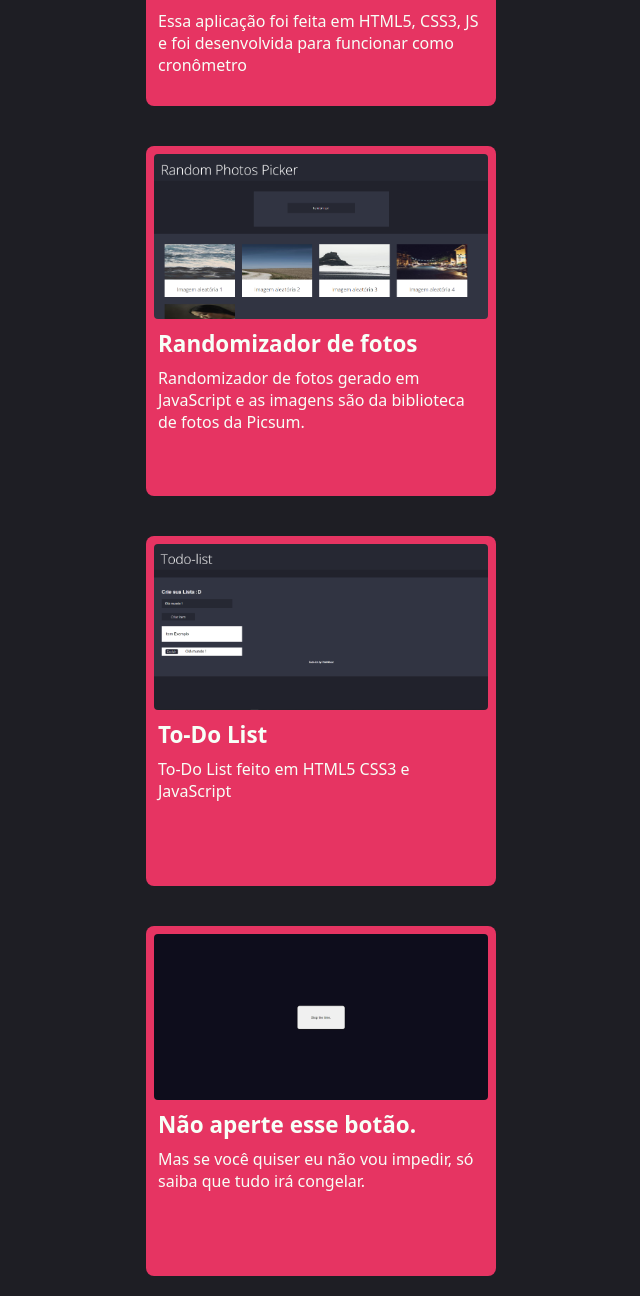
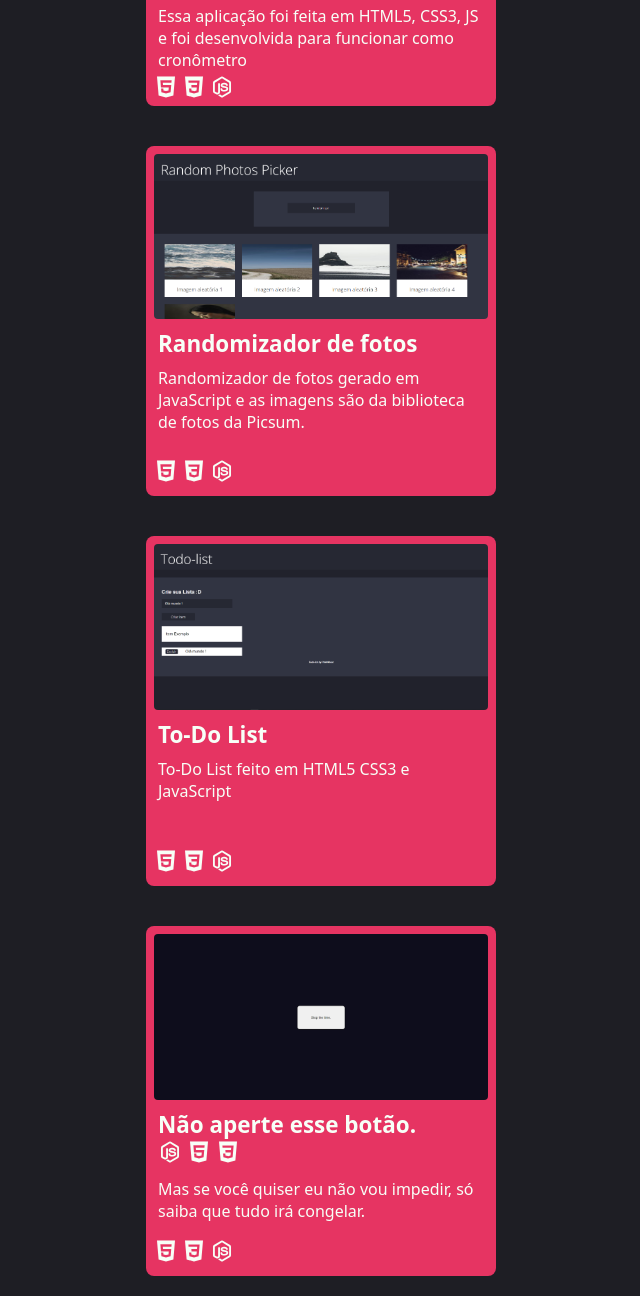
Before and after one commit to OTrigo/otrigo.github.io, a plain HTML site: page index.html in a window 1280 px wide. Shown: the part 2068-3364 px from the top of the page, without its empty margins (319-959 px from the left). Drawn offline with nearby package versions, Linux system fonts and the light colour scheme; a script that the page names is missing.

Commit message:
Implementação de icone de tecnologias
Além da implementação de ícones foi adicionado também uma nova div aos cards

```diff
--- a/assets/css/style.css
+++ b/assets/css/style.css
@@ -309,7 +309,7 @@ article.projetosjs{
     cursor: pointer;
 }
 
-.card-js-footer{
+.card-js-description{
     font-size:1rem;
     width: 100%;
     height: 100%;
--- a/index.html
+++ b/index.html
@@ -88,30 +88,54 @@
                 <h2 class="title">Projetos em JavaScript Puro</h2>
                 <div class="grupo-projetos-js">
                         <div class="card-js">
+
                             <a href="projetos/calc/index.html" target="_blank">
                                 <div class="card-js-content">
                                     <img src="assets/images/js-puro/calculadora.png">
                                 </div>
                             </a>
+
                             <div class="card-js-header">
                                 <h3>Calculadora em Js Puro</h3>
                             </div>
-                            <div class="card-js-footer">
+
+                            <div class="card-js-description">
                                 <p>Calculadora criada a partir de HTML5, CSS3 e JavaScript.</p>
                             </div>
+
+                            <div class="card-js-footer">
+                                <p>
+                                    <ion-icon name="logo-html5"></ion-icon>
+                                    <ion-icon name="logo-css3"></ion-icon>
+                                    <ion-icon name="logo-nodejs"></ion-icon>
+                                </p>
+                            </div>
+
                         </div>
                         <div class="card-js">
+
                             <a href="projetos/flexibleWebApp/index.html" target="_blank">
                                 <div class="card-js-content">
                                     <img src="assets/images/js-puro/flexWebApp.png">
                                 </div>
                             </a>
+
                             <div class="card-js-header">
                                 <h3>FlexWebApp - Aplicação para gerar html</h3>
                             </div>
-                            <div class="card-js-footer">
+
+                            <div class="card-js-description">
                                 <p>Gerador de texto usando conceitos sobre DOM utilizando JavaScript</p>
                             </div>
+
+                            <div class="card-js-footer">
+                                <p>
+                                    <ion-icon name="logo-html5"></ion-icon>
+                                    <ion-icon name="logo-css3"></ion-icon>
+                                    <ion-icon name="logo-nodejs"></ion-icon>
+                                </p>
+                            </div>
+
                         </div>
                         <div class="card-js">
                             <a href="projetos/stopwatch/" target="_blank">
@@ -122,35 +146,67 @@
                             <div class="card-js-header">
                                 <h3>StopWatch - Cronômetro virtual</h3>
                             </div>
-                            <div class="card-js-footer">
+                            <div class="card-js-description">
                                 <p>Essa aplicação foi feita em HTML5, CSS3, JS e foi desenvolvida para
                                     funcionar como cronômetro</p>
                             </div>
+
+                            <div class="card-js-footer">
+                                <p>
+                                    <ion-icon name="logo-html5"></ion-icon>
+                                    <ion-icon name="logo-css3"></ion-icon>
+                                    <ion-icon name="logo-nodejs"></ion-icon>
+                                </p>
+                            </div>
+
                         </div>
                         <div class="card-js">
+
                             <a href="projetos/random-photos/" target="_blank">
                                 <div class="card-js-content">
                                     <img src="assets/images/js-puro/randomizer.png">
                                 </div>
                             </a>
+
                             <div class="card-js-header">
                                 <h3>Randomizador de fotos</h3>
                             </div>
-                            <div class="card-js-footer">
+
+                            <div class="card-js-description">
                                 <p>Randomizador de fotos gerado em JavaScript e as imagens são da biblioteca de fotos da Picsum.</p>
                             </div>
+
+                            <div class="card-js-footer">
+                                <p>
+                                    <ion-icon name="logo-html5"></ion-icon>
+                                    <ion-icon name="logo-css3"></ion-icon>
+                                    <ion-icon name="logo-nodejs"></ion-icon>
+                                </p>
+                            </div>
+
                         </div>
                         <div class="card-js">
+
                             <a href="projetos/todo-list/" target="_blank">
                                 <div class="card-js-content">
                                     <img src="assets/images/js-puro/todo-list.png">
                                 </div>
                             </a>
+
                             <div class="card-js-header">
                                 <h3>To-Do List</h3>
                             </div>
+
+                            <div class="card-js-description">
+                                <p>To-Do List feito em HTML5 CSS3 e JavaScript</p>
+                            </div>
+
                             <div class="card-js-footer">
-                                <p>To-Do List feito em HTML5 CSS3 e JavaScript</p>
+                                <p>
+                                    <ion-icon name="logo-html5"></ion-icon>
+                                    <ion-icon name="logo-css3"></ion-icon>
+                                    <ion-icon name="logo-nodejs"></ion-icon>
+                                </p>
                             </div>
                         </div>
                         <div class="card-js">
@@ -161,9 +217,24 @@
                             </a>
                             <div class="card-js-header">
                                 <h3>Não aperte esse botão.</h3>
+                                <p>
+                                    <ion-icon name="logo-nodejs"></ion-icon>
+                                    <ion-icon name="logo-html5"></ion-icon>
+                                    <ion-icon name="logo-css3"></ion-icon>
+                                </p>
+
                             </div>
+                            <div class="card-js-description">
+                                <p>Mas se você quiser eu não vou impedir, só saiba que tudo irá congelar.</p>
+
+                            </div>
+
                             <div class="card-js-footer">
-                                <p>Mas se você quiser eu não vou impedir, só saiba que tudo irá congelar.</p>
+                                <p>
+                                    <ion-icon name="logo-html5"></ion-icon>
+                                    <ion-icon name="logo-css3"></ion-icon>
+                                    <ion-icon name="logo-nodejs"></ion-icon>
+                                </p>
                             </div>
                         </div>
                 </div>
```
